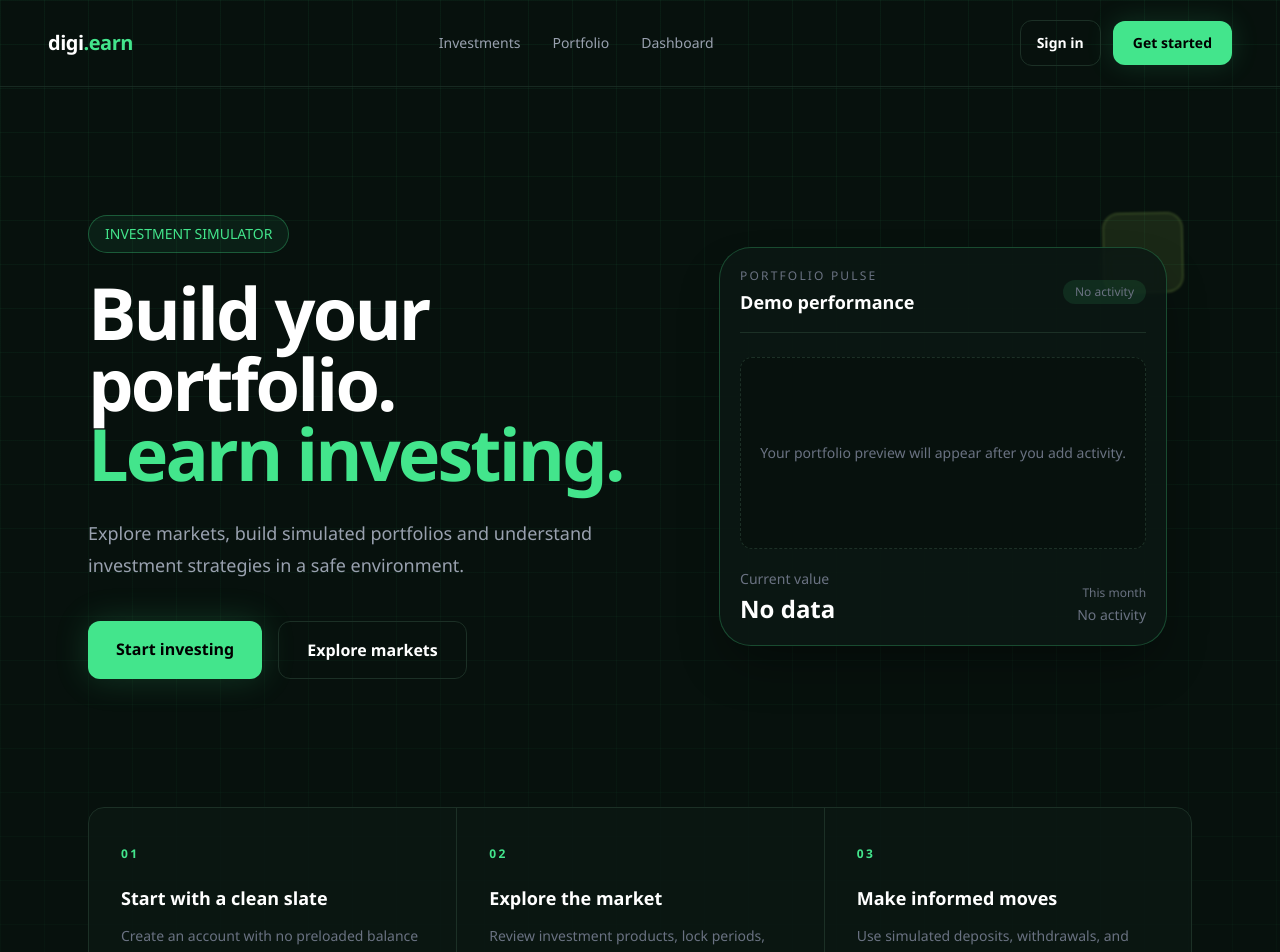
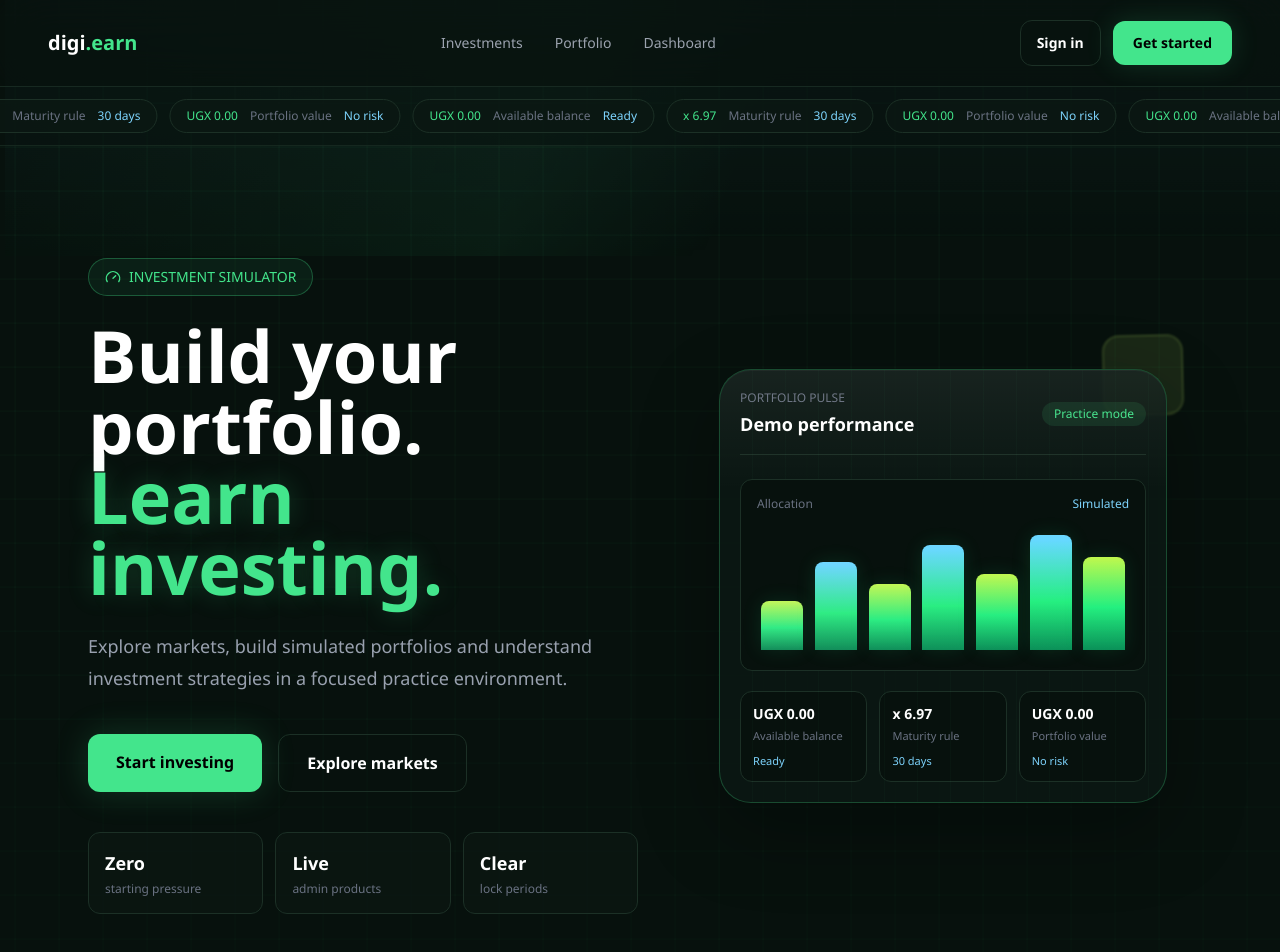
Before and after one commit to kartz8706-glitch/digiearn, a Next.js app: page / in a window 1280 px wide. Shown: the top 952 px of the page. Built offline with nearby package versions, Linux system fonts and the light colour scheme; no server answers.

Commit message:
Update branding and investment product display

```diff
--- a/app/admin/page.tsx
+++ b/app/admin/page.tsx
@@ -36,7 +36,6 @@ import { readAdminMessages, sendAdminMessage, type Message } from "@/lib/message
 import { fetchFromDatabase } from "@/lib/firebaseData";
 import { fetchFirestoreUsers, fetchUserProfile } from "@/lib/firestoreData";
 import { firebaseAuth } from "@/lib/firebase";
-import Logo from "@/components/Logo";
 
 type AdminTab = "overview" | "users" | "investments" | "requests" | "messages";
 
@@ -94,8 +93,8 @@ export default function AdminDashboard() {
     <div className="min-h-screen bg-[#050d09] text-white">
       <header className="fixed left-0 right-0 top-0 z-50 border-b border-[#1c3026] bg-[#07110d]/95 backdrop-blur">
         <div className="flex h-16 items-center justify-between px-6">
-          <Link href="/" aria-label="digi.earn home">
-            <Logo compact />
+          <Link href="/" className="text-xl font-bold text-white">
+            digi<span className="text-[#43e58c]">.earn</span>
           </Link>
           <div className="flex items-center gap-3">
             <span className="hidden text-sm text-gray-500 md:block">{adminName}</span>
--- a/app/globals.css
+++ b/app/globals.css
@@ -48,6 +48,146 @@ select:focus-visible {
   background-image: linear-gradient(rgba(67, 229, 140, 0.055) 1px, transparent 1px), linear-gradient(90deg, rgba(67, 229, 140, 0.055) 1px, transparent 1px);
   background-size: 44px 44px;
   mask-image: linear-gradient(to bottom, black, transparent 82%);
+}
+
+.hero-grid-animated {
+  animation: grid-drift 18s linear infinite;
+}
+
+.market-scan {
+  background:
+    linear-gradient(110deg, transparent 0%, rgba(67, 229, 140, 0.08) 42%, transparent 58%),
+    linear-gradient(to bottom, rgba(125, 211, 252, 0.08), transparent);
+  opacity: 0.8;
+  animation: scan-sweep 8s ease-in-out infinite;
+}
+
+.headline-glow {
+  color: var(--green);
+  text-shadow: 0 0 26px rgba(67, 229, 140, 0.22);
+}
+
+.nav-link {
+  position: relative;
+  color: rgb(156 163 175);
+}
+
+.nav-link::after {
+  position: absolute;
+  left: 0;
+  right: 0;
+  bottom: -8px;
+  height: 2px;
+  content: "";
+  background: linear-gradient(90deg, var(--green), #7dd3fc);
+  opacity: 0;
+  transform: scaleX(0.35);
+  transition: opacity 180ms ease, transform 180ms ease;
+}
+
+.nav-link:hover {
+  color: white;
+}
+
+.nav-link:hover::after {
+  opacity: 1;
+  transform: scaleX(1);
+}
+
+.ticker-track {
+  width: max-content;
+  animation: ticker-slide 28s linear infinite;
+}
+
+.ticker-track:hover {
+  animation-play-state: paused;
+}
+
+.magnetic-button {
+  position: relative;
+  isolation: isolate;
+  overflow: hidden;
+}
+
+.magnetic-button::before {
+  position: absolute;
+  inset: -1px;
+  z-index: -1;
+  content: "";
+  background: linear-gradient(115deg, rgba(255, 255, 255, 0.45), transparent 35%, rgba(125, 211, 252, 0.28));
+  opacity: 0;
+  transform: translateX(-35%);
+  transition: opacity 220ms ease, transform 260ms ease;
+}
+
+.magnetic-button:hover::before {
+  opacity: 0.55;
+  transform: translateX(0);
+}
+
+.metric-chip {
+  position: relative;
+  overflow: hidden;
+  transition: transform 220ms ease, border-color 220ms ease, background-color 220ms ease;
+}
+
+.metric-chip::after {
+  position: absolute;
+  inset: auto 0 0;
+  height: 2px;
+  content: "";
+  background: linear-gradient(90deg, var(--green), #7dd3fc);
+  transform: scaleX(0);
+  transform-origin: left;
+  transition: transform 220ms ease;
+}
+
+.metric-chip:hover {
+  border-color: rgba(125, 211, 252, 0.45);
+  background-color: rgba(12, 24, 19, 0.94);
+  transform: translateY(-3px);
+}
+
+.metric-chip:hover::after {
+  transform: scaleX(1);
+}
+
+.dashboard-preview {
+  box-shadow:
+    0 28px 80px rgba(0, 0, 0, 0.32),
+    inset 0 1px 0 rgba(255, 255, 255, 0.04);
+}
+
+.dashboard-preview::before,
+.cta-panel::before {
+  position: absolute;
+  inset: 0;
+  pointer-events: none;
+  content: "";
+  background:
+    linear-gradient(180deg, rgba(255, 255, 255, 0.055), transparent 28%),
+    repeating-linear-gradient(90deg, transparent 0 32px, rgba(67, 229, 140, 0.025) 32px 33px);
+}
+
+.chart-stage {
+  perspective: 700px;
+}
+
+.chart-bar {
+  min-width: 0;
+  background: linear-gradient(180deg, #c7f36b, #43e58c 54%, #1f8a5d);
+  box-shadow: 0 0 20px rgba(67, 229, 140, 0.12);
+  transform-origin: bottom;
+  animation: bar-rise 900ms cubic-bezier(0.2, 0.8, 0.2, 1) both, bar-breathe 3.4s ease-in-out infinite;
+}
+
+.chart-bar:nth-child(even) {
+  background: linear-gradient(180deg, #7dd3fc, #43e58c 58%, #1f8a5d);
+}
+
+.cta-panel {
+  position: relative;
+  box-shadow: inset 0 1px 0 rgba(255, 255, 255, 0.04), 0 28px 80px rgba(0, 0, 0, 0.22);
 }
 
 .rise-in {
@@ -203,6 +343,31 @@ select:focus-visible {
   50% { opacity: 1; transform: scaleX(1); }
 }
 
+@keyframes grid-drift {
+  from { background-position: 0 0, 0 0; }
+  to { background-position: 44px 44px, 44px 44px; }
+}
+
+@keyframes scan-sweep {
+  0%, 100% { transform: translateX(-12%); opacity: 0.45; }
+  50% { transform: translateX(12%); opacity: 0.9; }
+}
+
+@keyframes ticker-slide {
+  from { transform: translateX(0); }
+  to { transform: translateX(-50%); }
+}
+
+@keyframes bar-rise {
+  from { opacity: 0; transform: scaleY(0.12) rotateX(18deg); }
+  to { opacity: 1; transform: scaleY(1) rotateX(0); }
+}
+
+@keyframes bar-breathe {
+  0%, 100% { filter: saturate(1); }
+  50% { filter: saturate(1.28); }
+}
+
 @media (prefers-reduced-motion: reduce) {
   *, *::before, *::after {
     animation-duration: 0.01ms !important;
--- a/app/layout.tsx
+++ b/app/layout.tsx
@@ -5,6 +5,9 @@ import "./globals.css";
 export const metadata: Metadata = {
   title: "digi.earn",
   description: "Modern digital investment dashboard",
+  icons: {
+    icon: "/digiearn-logo.svg",
+  },
 };
 
 export default function RootLayout({
--- a/app/login/page.tsx
+++ b/app/login/page.tsx
@@ -49,7 +49,7 @@ export default function LoginPage() {
   return (
     <main className="min-h-screen bg-[#07110d] px-6 py-8 text-white">
       <div className="mx-auto flex max-w-6xl items-center justify-between">
-        <Link href="/" className="text-xl font-bold tracking-tight">
+        <Link href="/" className="text-xl font-bold text-white">
           digi<span className="text-[#43e58c]">.earn</span>
         </Link>
         <Link href="/signup" className="text-sm text-gray-400 hover:text-white">
@@ -66,8 +66,10 @@ export default function LoginPage() {
 
         <section className="rounded-2xl border border-[#1c3026] bg-[#0c1813] p-6 shadow-2xl shadow-black/20 sm:p-8">
           <div className="mb-8">
-            <p className="text-sm text-[#43e58c]">digi.earn</p>
-            <h1 className="mt-2 text-3xl font-bold">Sign in</h1>
+            <p className="text-lg font-bold text-white">
+              digi<span className="text-[#43e58c]">.earn</span>
+            </p>
+            <h1 className="text-3xl font-bold">Sign in</h1>
             <p className="mt-2 text-sm text-gray-500">Choose your workspace to continue.</p>
           </div>
 
--- a/app/page.tsx
+++ b/app/page.tsx
@@ -3,30 +3,38 @@ import {
   ArrowRight,
   ChartNoAxesCombined,
   CircleCheck,
+  Gauge,
   LockKeyhole,
+  ShieldCheck,
+  TrendingUp,
   WalletCards,
 } from "lucide-react";
+
+const marketRows = [
+  ["UGX 0.00", "Available balance", "Ready"],
+  ["x 6.97", "Maturity rule", "30 days"],
+  ["UGX 0.00", "Portfolio value", "No risk"],
+];
 
 export default function Home() {
   return (
     <main className="relative min-h-screen overflow-hidden bg-[#07110d] text-white">
-      <div className="hero-grid pointer-events-none absolute inset-0" />
+      <div className="hero-grid hero-grid-animated pointer-events-none absolute inset-0" />
+      <div className="market-scan pointer-events-none absolute inset-x-0 top-0 h-64" />
 
-      <nav className="relative z-10 flex items-center justify-between border-b border-[#1c3026]/80 px-6 py-5 md:px-12">
-        <Link href="/" className="text-xl font-bold tracking-tight">
+      <nav className="nav-enter relative z-10 flex items-center justify-between border-b border-[#1c3026]/80 bg-[#07110d]/75 px-6 py-5 backdrop-blur-xl md:px-12">
+        <Link href="/" className="text-xl font-bold text-white">
           digi<span className="text-[#43e58c]">.earn</span>
         </Link>
 
         <div className="hidden gap-8 text-sm text-gray-400 md:flex">
-          <Link href="/investments" className="hover:text-white">
+          <Link href="/investments" className="nav-link">
             Investments
           </Link>
-
-          <Link href="/portfolio" className="hover:text-white">
+          <Link href="/portfolio" className="nav-link">
             Portfolio
           </Link>
-
-          <Link href="/dashboard" className="hover:text-white">
+          <Link href="/dashboard" className="nav-link">
             Dashboard
           </Link>
         </div>
@@ -35,65 +43,126 @@ export default function Home() {
           <Link href="/login" className="hidden rounded-xl border border-[#1c3026] px-4 py-3 text-sm font-semibold hover:-translate-y-0.5 hover:border-[#43e58c]/60 hover:bg-[#0c1813] sm:block">
             Sign in
           </Link>
-          <Link href="/signup" className="rounded-xl bg-[#43e58c] px-5 py-3 text-sm font-semibold text-black shadow-[0_0_28px_rgba(67,229,140,0.16)] hover:-translate-y-0.5 hover:bg-[#c7f36b]">
+          <Link href="/signup" className="magnetic-button rounded-xl bg-[#43e58c] px-5 py-3 text-sm font-semibold text-black shadow-[0_0_28px_rgba(67,229,140,0.16)] hover:-translate-y-0.5 hover:bg-[#c7f36b]">
             Get started
           </Link>
         </div>
       </nav>
 
-      <section className="relative z-10 mx-auto grid max-w-6xl items-center gap-14 px-6 pb-24 pt-24 md:pt-32 lg:grid-cols-[1.05fr_0.95fr] lg:pb-32 lg:text-left">
+      <div className="relative z-10 border-b border-[#1c3026]/70 bg-[#09130f]/55 py-3">
+        <div className="ticker-track flex gap-3 whitespace-nowrap text-xs text-gray-500">
+          {[...marketRows, ...marketRows, ...marketRows, ...marketRows].map(
+            ([value, label, status], index) => (
+              <span
+                key={`${label}-${index}`}
+                className="inline-flex items-center gap-3 rounded-full border border-[#1c3026] bg-[#0c1813]/80 px-4 py-2"
+              >
+                <span className="text-[#43e58c]">{value}</span>
+                <span>{label}</span>
+                <span className="text-[#7dd3fc]">{status}</span>
+              </span>
+            )
+          )}
+        </div>
+      </div>
+
+      <section className="relative z-10 mx-auto grid max-w-6xl items-center gap-14 px-6 pb-24 pt-20 md:pt-28 lg:grid-cols-[1.05fr_0.95fr] lg:pb-32 lg:text-left">
         <div>
-        <div className="rise-in mx-auto mb-6 w-fit rounded-full border border-[#43e58c]/30 bg-[#43e58c]/[0.07] px-4 py-2 text-sm text-[#43e58c] lg:mx-0">
+          <div className="rise-in mx-auto mb-6 inline-flex items-center gap-2 rounded-full border border-[#43e58c]/30 bg-[#43e58c]/[0.07] px-4 py-2 text-sm text-[#43e58c] lg:mx-0">
+            <Gauge size={16} />
             INVESTMENT SIMULATOR
           </div>
 
-        <h1 className="rise-in rise-in-delay-1 mx-auto max-w-4xl text-5xl font-bold leading-[0.98] tracking-[-0.04em] md:text-7xl lg:mx-0">
+          <h1 className="rise-in rise-in-delay-1 mx-auto max-w-4xl text-5xl font-bold leading-[0.98] md:text-7xl lg:mx-0">
             Build your portfolio.
-          <span className="block text-[#43e58c]">
-            {" "}Learn investing.
-          </span>
+            <span className="headline-glow block">Learn investing.</span>
           </h1>
 
           <p className="rise-in rise-in-delay-2 mx-auto mt-7 max-w-2xl text-lg leading-8 text-gray-400 lg:mx-0">
-          Explore markets, build simulated portfolios and
-          understand investment strategies in a safe environment.
+            Explore markets, build simulated portfolios and understand
+            investment strategies in a focused practice environment.
           </p>
 
-        <div className="rise-in rise-in-delay-3 mt-10 flex justify-center gap-4 lg:justify-start">
-          <Link href="/signup" className="rounded-xl bg-[#43e58c] px-7 py-4 font-semibold text-black shadow-[0_0_34px_rgba(67,229,140,0.18)] hover:-translate-y-1 hover:bg-[#c7f36b]">
+          <div className="rise-in rise-in-delay-3 mt-10 flex flex-col justify-center gap-4 sm:flex-row lg:justify-start">
+            <Link href="/signup" className="magnetic-button rounded-xl bg-[#43e58c] px-7 py-4 text-center font-semibold text-black shadow-[0_0_34px_rgba(67,229,140,0.18)] hover:-translate-y-1 hover:bg-[#c7f36b]">
               Start investing
             </Link>
 
             <Link
               href="/investments"
-            className="rounded-xl border border-[#1c3026] px-7 py-4 font-semibold hover:-translate-y-1 hover:border-[#43e58c]/60 hover:bg-[#0c1813]"
+              className="rounded-xl border border-[#1c3026] px-7 py-4 text-center font-semibold hover:-translate-y-1 hover:border-[#43e58c]/60 hover:bg-[#0c1813]"
             >
               Explore markets
             </Link>
+          </div>
+
+          <div className="rise-in rise-in-delay-3 mt-10 grid gap-3 text-left sm:grid-cols-3">
+            {[
+              ["Zero", "starting pressure"],
+              ["Live", "admin products"],
+              ["Clear", "lock periods"],
+            ].map(([value, label]) => (
+              <div key={label} className="metric-chip rounded-xl border border-[#1c3026] bg-[#0c1813]/70 p-4">
+                <p className="text-lg font-bold text-white">{value}</p>
+                <p className="mt-1 text-xs text-gray-500">{label}</p>
+              </div>
+            ))}
           </div>
         </div>
 
         <div className="rise-in rise-in-delay-2 relative mx-auto w-full max-w-md lg:ml-auto">
           <div className="float-slow absolute -right-4 -top-8 h-20 w-20 rounded-2xl border border-[#c7f36b]/30 bg-[#c7f36b]/10 blur-[1px]" />
-          <div className="relative overflow-hidden rounded-[2rem] border border-[#43e58c]/25 bg-[#0c1813]/90 p-5 shadow-2xl shadow-black/40 backdrop-blur">
+          <div className="dashboard-preview shimmer relative overflow-hidden rounded-[2rem] border border-[#43e58c]/25 bg-[#0c1813]/90 p-5 shadow-2xl shadow-black/40 backdrop-blur">
             <div className="flex items-center justify-between border-b border-[#1c3026] pb-4">
-              <div><p className="text-xs uppercase tracking-[0.18em] text-gray-500">Portfolio pulse</p><p className="mt-1 text-lg font-semibold">Demo performance</p></div>
-              <span className="rounded-full bg-[#43e58c]/10 px-3 py-1 text-xs text-gray-500">No activity</span>
+              <div>
+                <p className="text-xs uppercase text-gray-500">Portfolio pulse</p>
+                <p className="mt-1 text-lg font-semibold">Demo performance</p>
               </div>
-              <div className="relative mt-6 flex h-48 items-center justify-center rounded-xl border border-dashed border-[#1c3026] bg-[#07110d] p-4 text-center text-sm text-gray-500">Your portfolio preview will appear after you add activity.</div>
-            <div className="mt-5 flex items-end justify-between"><div><p className="text-sm text-gray-500">Current value</p><p className="mt-1 text-2xl font-bold">No data</p></div><div className="text-right"><p className="text-xs text-gray-500">This month</p><p className="mt-1 text-sm text-gray-500">No activity</p></div></div>
+              <span className="rounded-full bg-[#43e58c]/10 px-3 py-1 text-xs text-[#43e58c]">
+                Practice mode
+              </span>
+            </div>
+
+            <div className="relative mt-6 h-48 rounded-xl border border-[#1c3026] bg-[#07110d] p-4">
+              <div className="absolute left-4 right-4 top-4 flex items-center justify-between text-xs text-gray-500">
+                <span>Allocation</span>
+                <span className="text-[#7dd3fc]">Simulated</span>
+              </div>
+              <div className="chart-stage absolute inset-x-5 bottom-5 top-12 flex items-end gap-3">
+                {[40, 72, 54, 86, 62, 94, 76].map((height, index) => (
+                  <span
+                    key={height}
+                    className="chart-bar flex-1 rounded-t-lg bg-[#43e58c]"
+                    style={{
+                      height: `${height}%`,
+                      animationDelay: `${index * 90}ms`,
+                    }}
+                  />
+                ))}
+              </div>
+            </div>
+
+            <div className="mt-5 grid grid-cols-3 gap-3">
+              {marketRows.map(([value, label, status]) => (
+                <div key={label} className="rounded-xl border border-[#1c3026] bg-[#07110d]/80 p-3">
+                  <p className="text-sm font-semibold">{value}</p>
+                  <p className="mt-1 text-[11px] text-gray-500">{label}</p>
+                  <p className="mt-2 text-[11px] text-[#7dd3fc]">{status}</p>
+                </div>
+              ))}
+            </div>
           </div>
         </div>
       </section>
 
       <section className="relative z-10 mx-auto max-w-6xl px-6 pb-24">
-        <div className="grid overflow-hidden rounded-2xl border border-[#1c3026] bg-[#0c1813]/80 md:grid-cols-3">
+        <div className="surface grid overflow-hidden rounded-2xl md:grid-cols-3">
           {[
             ["01", "Start with a clean slate", "Create an account with no preloaded balance or portfolio."],
             ["02", "Explore the market", "Review investment products, lock periods, and maturity rules."],
             ["03", "Make informed moves", "Use simulated deposits, withdrawals, and investments to learn."],
           ].map(([number, title, description], index) => (
-            <div key={title} className={`p-6 md:p-8 ${index > 0 ? "border-t border-[#1c3026] md:border-l md:border-t-0" : ""}`}>
+            <div key={title} className={`stagger-item p-6 md:p-8 ${index > 0 ? "border-t border-[#1c3026] md:border-l md:border-t-0" : ""}`}>
               <span className="text-xs font-semibold tracking-[0.2em] text-[#43e58c]">{number}</span>
               <h2 className="mt-5 text-lg font-semibold">{title}</h2>
               <p className="mt-3 text-sm leading-6 text-gray-500">{description}</p>
@@ -106,8 +175,16 @@ export default function Home() {
         <div className="mx-auto grid max-w-6xl gap-12 px-6 py-24 lg:grid-cols-[0.8fr_1.2fr] lg:items-center">
           <div>
             <p className="text-sm font-medium tracking-[0.2em] text-[#43e58c]">BUILT FOR PRACTICE</p>
-            <h2 className="mt-4 max-w-md text-4xl font-bold leading-tight tracking-[-0.03em]">A calmer way to understand your money.</h2>
+            <h2 className="mt-4 max-w-md text-4xl font-bold leading-tight">A calmer way to understand your money.</h2>
             <p className="mt-5 max-w-md leading-7 text-gray-500">digi.earn gives you a structured place to test decisions before they become habits. Every balance starts at zero, so every move is yours.</p>
+            <div className="mt-8 flex gap-3">
+              <span className="inline-flex h-11 w-11 items-center justify-center rounded-xl border border-[#1c3026] bg-[#0c1813] text-[#43e58c]">
+                <ShieldCheck size={20} />
+              </span>
+              <span className="inline-flex h-11 w-11 items-center justify-center rounded-xl border border-[#1c3026] bg-[#0c1813] text-[#7dd3fc]">
+                <TrendingUp size={20} />
+              </span>
+            </div>
           </div>
 
           <div className="grid gap-4 sm:grid-cols-2">
@@ -119,7 +196,7 @@ export default function Home() {
             ].map(([Icon, title, description]) => {
               const FeatureIcon = Icon as typeof WalletCards;
               return (
-                <div key={title as string} className="rounded-2xl border border-[#1c3026] bg-[#0c1813] p-6 transition hover:-translate-y-1 hover:border-[#43e58c]/40">
+                <div key={title as string} className="surface lift-on-hover mobile-card rounded-2xl p-6">
                   <FeatureIcon size={22} className="text-[#43e58c]" />
                   <h3 className="mt-5 font-semibold">{title as string}</h3>
                   <p className="mt-2 text-sm leading-6 text-gray-500">{description as string}</p>
@@ -131,11 +208,11 @@ export default function Home() {
       </section>
 
       <section className="relative z-10 mx-auto max-w-6xl px-6 py-24">
-        <div className="overflow-hidden rounded-[2rem] border border-[#43e58c]/25 bg-[#43e58c]/[0.07] px-6 py-12 text-center sm:px-12">
+        <div className="cta-panel shimmer overflow-hidden rounded-[2rem] border border-[#43e58c]/25 bg-[#43e58c]/[0.07] px-6 py-12 text-center sm:px-12">
           <p className="text-sm font-medium tracking-[0.2em] text-[#43e58c]">READY WHEN YOU ARE</p>
-          <h2 className="mx-auto mt-4 max-w-2xl text-4xl font-bold tracking-[-0.03em]">Turn curiosity into a repeatable investing process.</h2>
+          <h2 className="mx-auto mt-4 max-w-2xl text-4xl font-bold">Turn curiosity into a repeatable investing process.</h2>
           <p className="mx-auto mt-5 max-w-xl leading-7 text-gray-400">Set up your free simulator workspace and make your first decision with context, not pressure.</p>
-          <Link href="/signup" className="mt-8 inline-flex items-center rounded-xl bg-[#43e58c] px-6 py-4 font-semibold text-black shadow-[0_0_34px_rgba(67,229,140,0.18)] hover:-translate-y-1 hover:bg-[#c7f36b]">
+          <Link href="/signup" className="magnetic-button mt-8 inline-flex items-center rounded-xl bg-[#43e58c] px-6 py-4 font-semibold text-black shadow-[0_0_34px_rgba(67,229,140,0.18)] hover:-translate-y-1 hover:bg-[#c7f36b]">
             Create your workspace <ArrowRight size={18} className="ml-2" />
           </Link>
         </div>
--- a/app/signup/page.tsx
+++ b/app/signup/page.tsx
@@ -43,7 +43,7 @@ export default function SignupPage() {
   return (
     <main className="min-h-screen bg-[#07110d] px-6 py-8 text-white">
       <div className="mx-auto flex max-w-6xl items-center justify-between">
-        <Link href="/" className="text-xl font-bold tracking-tight">
+        <Link href="/" className="text-xl font-bold text-white">
           digi<span className="text-[#43e58c]">.earn</span>
         </Link>
         <Link href="/login" className="text-sm text-gray-400 hover:text-white">
@@ -60,8 +60,10 @@ export default function SignupPage() {
 
         <section className="rounded-2xl border border-[#1c3026] bg-[#0c1813] p-6 shadow-2xl shadow-black/20 sm:p-8">
           <div className="mb-8">
-            <p className="text-sm text-[#43e58c]">digi.earn</p>
-            <h1 className="mt-2 text-3xl font-bold">Create account</h1>
+            <p className="text-lg font-bold text-white">
+              digi<span className="text-[#43e58c]">.earn</span>
+            </p>
+            <h1 className="text-3xl font-bold">Create account</h1>
             <p className="mt-2 text-sm text-gray-500">Start with a simulated UGX portfolio.</p>
           </div>
 
--- a/components/Navbar.tsx
+++ b/components/Navbar.tsx
@@ -66,7 +66,7 @@ export default function Navbar() {
   return (
     <header className="nav-enter fixed top-0 left-0 right-0 z-50 border-b border-[#1c3026]/80 bg-[#07110d]/90 shadow-lg shadow-black/10 backdrop-blur-xl">
       <div className="flex h-16 items-center justify-between px-6">
-        <Link href="/" className="text-xl font-bold tracking-tight transition hover:-translate-y-0.5">
+        <Link href="/" className="text-xl font-bold text-white">
           digi<span className="text-[#43e58c]">.earn</span>
         </Link>
 
```
Also changed, not shown: app/investments/page.tsx (+43 -17 lines), components/Logo.tsx (deleted, +0 -14 lines), public/digiearn-logo.svg (added). Lines whose indentation alone changed are shown as unchanged.
